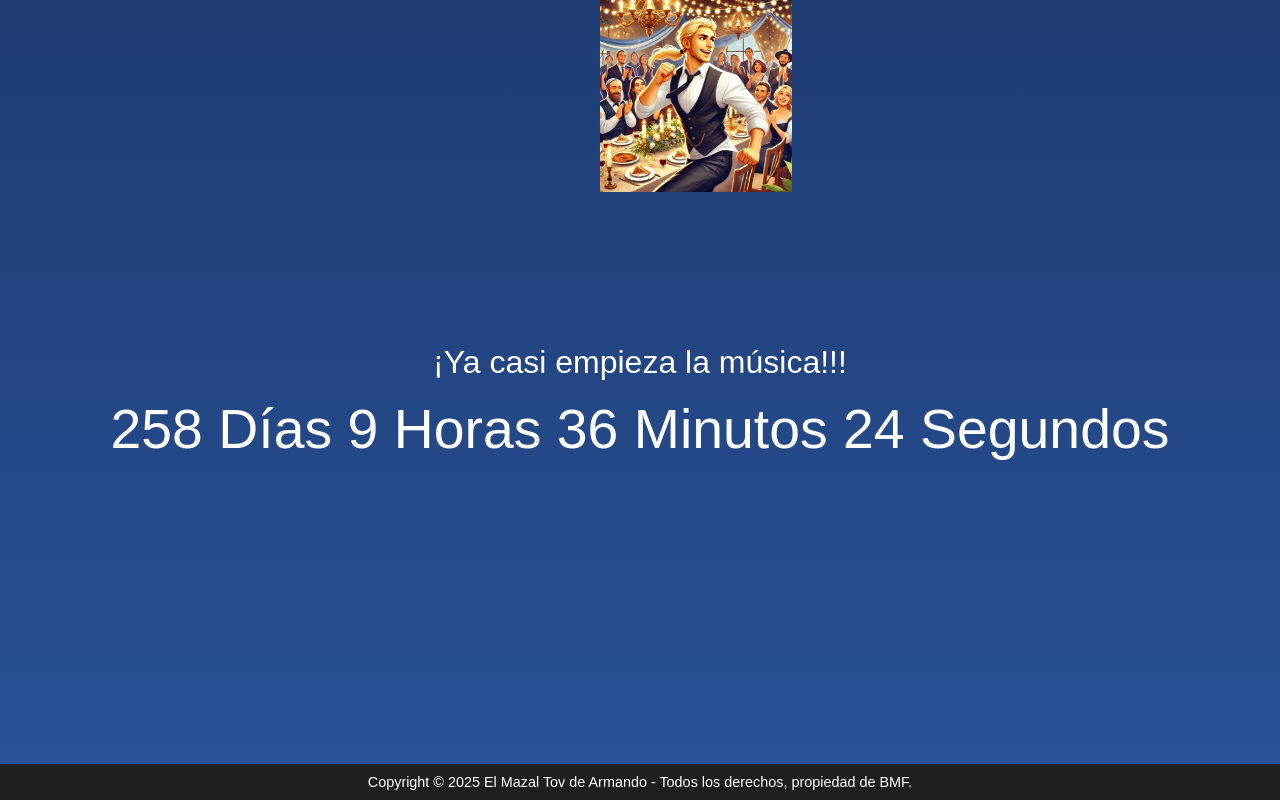
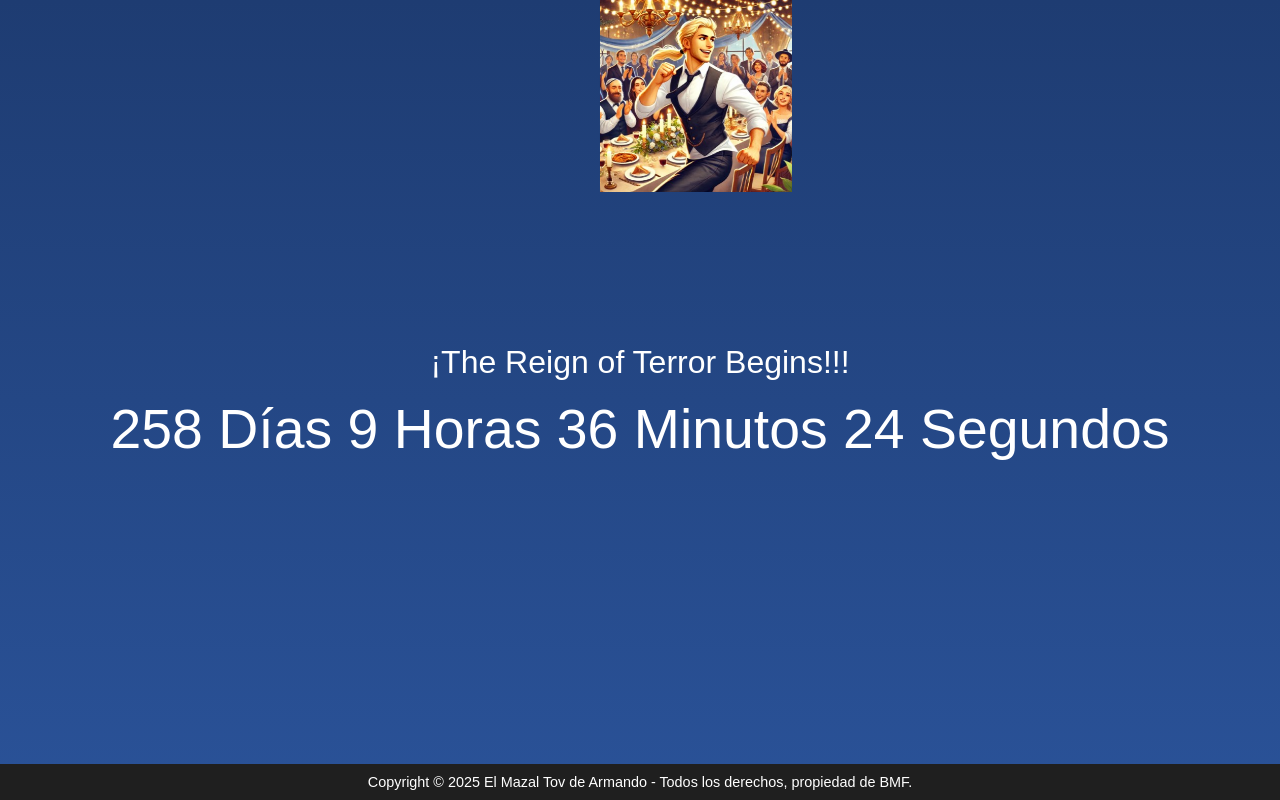
Before and after one commit to benny723mf/MTA, a plain HTML site: page index.html in a window 1280 px wide. Drawn offline with Linux system fonts and the light colour scheme.

Commit message:
Update index.html

```diff
--- a/index.html
+++ b/index.html
@@ -145,7 +145,7 @@
 </head>
 <body>
   <div id="timer-container">
-    <div id="message">¡Ya casi empieza la música!!!</div>
+    <div id="message">¡The Reign of Terror Begins!!!</div>
     <div id="timer"></div>
     <img id="moving-image" src="Armando.jpg" alt="Imagen animada" onclick="toggleImage()" />
     <img id="enlarged" src="Armando.jpg" alt="Imagen ampliada" onclick="toggleImage()" />
```
